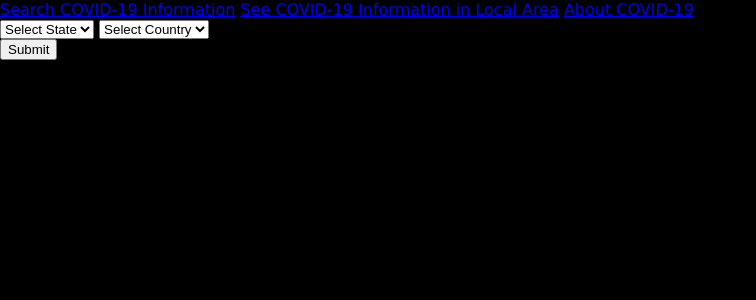
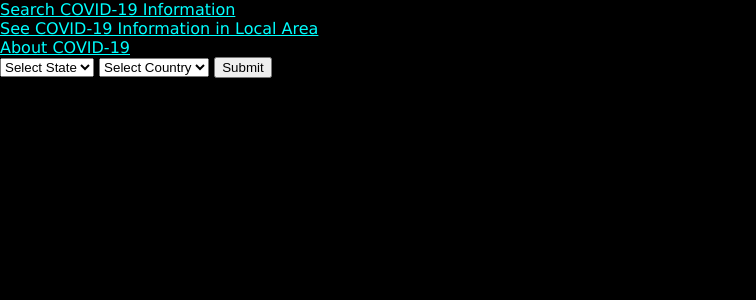
Before and after one commit to Prospect-Programming-Club/covid-tracker, a Flask app: page / in a window 1280 px wide. Shown: the top 300 px of the page, without its empty margins (0-756 px from the left). Run offline with Flask 2, Linux system fonts and the light colour scheme; some libraries are stand-ins or nearby versions.

Commit message:
Some CSS
Made classes in index.html, made their CSS parts

```diff
--- a/static/main.css
+++ b/static/main.css
@@ -6,5 +6,17 @@ body {
 }
 
 .safety {
-    color: red;
+    color:red;
 }
+
+.info {
+    color:aqua;
+}
+
+.localinfo {
+    color:aqua;
+}
+
+.covid {
+    color:aqua;
+}
--- a/templates/about.html
+++ b/templates/about.html
@@ -12,7 +12,7 @@
         height="300" alt="Coronavirus">
         <img src=https://tse4.mm.bing.net/th?id=OIP.IixmskeIIO6mlntQ_3GJbwHaHa&pid=Api&P=0&w=300&h=300 width="350" height="300" alt="Person wearing a mask">
     <div>
-        <h1 class="safety">Ways to Stay Safe: ⚠</h1>
+        <h1 class="safety">Ways to Stay Safe ⚠</h1>
         <img src="https://tse2.mm.bing.net/th?id=OIP.Ny8ZXBTfme6GpxSJTjzTugAAAA&pid=Api&P=0&w=300&h=300" style=" margin:0px 15px 15px 0px; cursor:pointer; cursor:hand; border:0" width="300"
         height="300" alt="Social Distancing Sign">
 
@@ -21,11 +21,10 @@
             - Wash your hands after every time you go out, for at least 20 seconds.<br>
             - Minimize attending or hosting events with a lot of people (4 or more). <br>
             - Disinfect enclosed areas.
-
         </p>
 
 
     </div>
-    <h2>For more information: visit <a href="https://www.cdc.gov/coronavirus/2019-ncov/index.html" target="_blank">Official CDC website</a>
+    <h2 class="info">For more information: visit <a href="https://www.cdc.gov/coronavirus/2019-ncov/index.html" target="_blank">Official CDC website</a>
     </h2>
 {% endblock %}
--- a/templates/find.html
+++ b/templates/find.html
@@ -9,7 +9,7 @@
         </select>
         <select name="country" class="countries" id="countryId" required>
             <option value="">Select Country</option>
-        </select><br>
+        </select>
         <input type="submit" name="submit">
 
         {% if apiConnection %}
--- a/templates/index.html
+++ b/templates/index.html
@@ -8,9 +8,9 @@
     {% block title %}{% endblock %}
 </head>
 <body>
-    <a href="{{ url_for('index') }}">Search COVID-19 Information</a>
-    <a href="{{ url_for('local') }}">See COVID-19 Information in Local Area</a>
-    <a href="{{ url_for('about') }}">About COVID-19</a>
+    <a href="{{ url_for('index') }}" class="info">Search COVID-19 Information</a> <br>
+    <a href="{{ url_for('local') }}" class="localinfo">See COVID-19 Information in Local Area</a> <br>
+    <a href="{{ url_for('about') }}" class="covid">About COVID-19</a>
     {% block content %}{% endblock %}
     <script src="https://code.jquery.com/jquery-3.3.1.slim.min.js"
         integrity="sha384-q8i/X+965DzO0rT7abK41JStQIAqVgRVzpbzo5smXKp4YfRvH+8abtTE1Pi6jizo"
```
